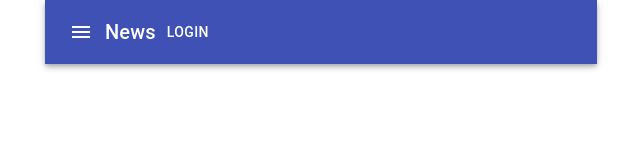
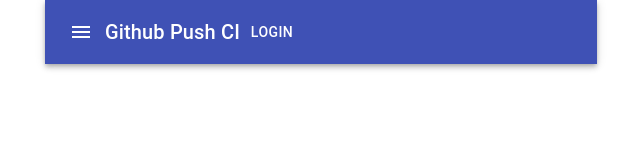
Before and after one commit to MaximeNzo/firebase-react-deploy, a React (Create React App) app: page / in a window 1280 px wide. Shown: the top 160 px of the page, without its empty margins (319-959 px from the left). Built offline with nearby package versions, Linux system fonts and the light colour scheme.

Commit message:
github and firebase deployement test

```diff
--- a/src/App.js
+++ b/src/App.js
@@ -49,7 +49,7 @@
             <MenuIcon />
           </IconButton>
           <Typography variant="h6">
-            News
+            Github Push CI
           </Typography>
           <Button color="inherit">Login</Button>
         </Toolbar>
```
